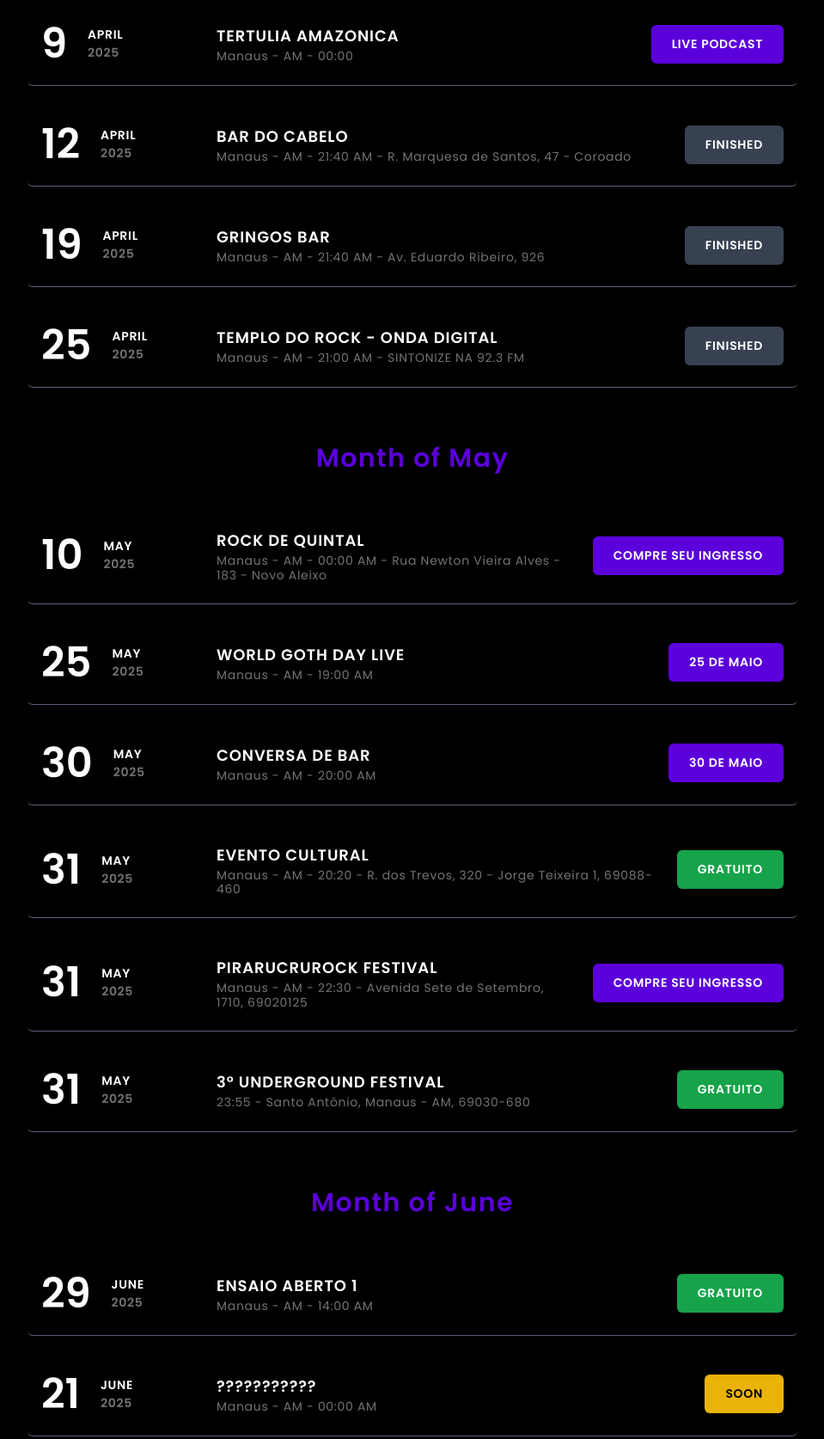
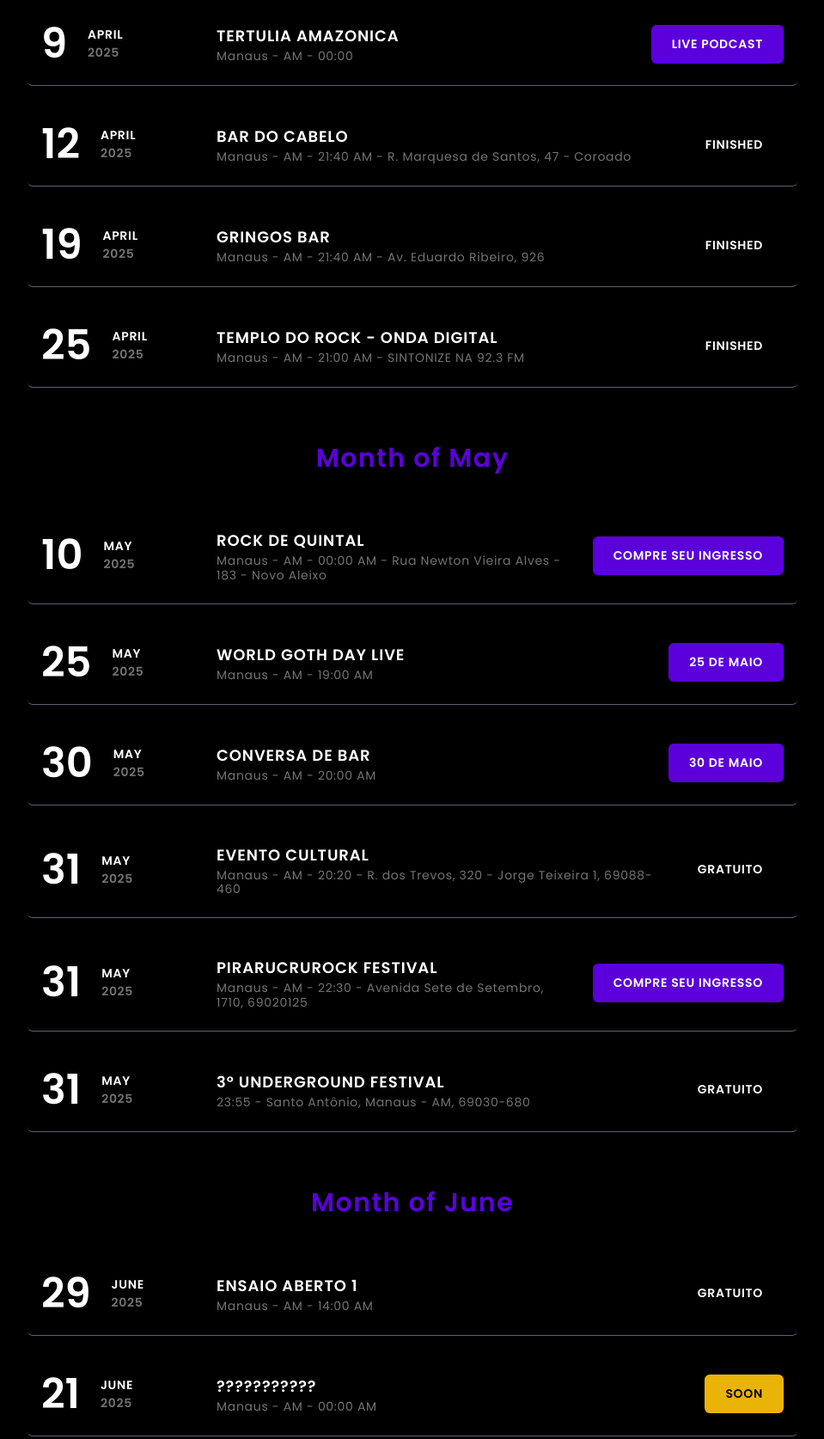
Before and after one commit to Matheuskievao/sovietat, a plain HTML site: page index.html in a window 1280 px wide. Shown: the part 2629-4303 px from the top of the page at 86% size, without its empty margins (160-1119 px from the left). Drawn offline with nearby package versions, Linux system fonts and the light colour scheme.

Commit message:
Update index.html

```diff
--- a/index.html
+++ b/index.html
@@ -462,7 +462,7 @@
                     <div class="event-name">BAR DO CABELO</div>
                     <div class="event-location">Manaus - AM - 21:40 AM - R. Marquesa de Santos, 47 - Coroado</div>
                  </div>
-                 <button class="event-button bg-gray-700 hover:bg-gray-600 cursor-default text-white">Finished</button>
+                 <button class="event-button bg-black hover:bg-gray-600 cursor-default text-white">Finished</button>
                </div>
                <div class="date-item" data-aos="fade-up" data-aos-delay="150">
                  <div class="date-info">
@@ -473,7 +473,7 @@
                    <div class="event-name">GRINGOS BAR</div>
                    <div class="event-location">Manaus - AM - 21:40 AM - Av. Eduardo Ribeiro, 926</div>
                  </div>
-                 <button class="event-button bg-gray-700 hover:bg-gray-600 cursor-default text-white">Finished</button>
+                 <button class="event-button bg-black hover:bg-gray-600 cursor-default text-white">Finished</button>
                </div>
                <div class="date-item opacity-80" data-aos="fade-up" data-aos-delay="200">
                 <div class="date-info">
@@ -484,7 +484,7 @@
                   <div class="event-name">TEMPLO DO ROCK - ONDA DIGITAL</div>
                   <div class="event-location">Manaus - AM - 21:00 AM - SINTONIZE NA 92.3 FM </div>
                 </div>
-                <button class="event-button bg-gray-700 hover:bg-gray-600 cursor-default text-white">Finished</button>
+                <button class="event-button bg-black hover:bg-gray-600 cursor-default text-white">Finished</button>
               </div>
             </div>
         </div>
@@ -537,7 +537,7 @@
                   <div class="event-name">EVENTO CULTURAL</div>
                   <div class="event-location">Manaus - AM - 20:20 - R. dos Trevos, 320 - Jorge Teixeira 1, 69088-460</div>
                 </div>
-                <button class="event-button bg-green-600 hover:bg-green-700 cursor-not-allowed text-white">Gratuito</button>
+                <button class="event-button bg-black hover:bg-green-700 cursor-not-allowed text-white">Gratuito</button>
               </div>
               <div class="date-item opacity-80" data-aos="fade-up" data-aos-delay="200">
                <div class="date-info">
@@ -559,7 +559,7 @@
                  <div class="event-name">3° UNDERGROUND FESTIVAL</div>
                  <div class="event-location">23:55 - Santo Antônio, Manaus - AM, 69030-680</div>
                </div>
-               <button class="event-button bg-green-600 hover:bg-green-700 cursor-not-allowed text-white">Gratuito</button>
+               <button class="event-button bg-black hover:bg-green-700 cursor-not-allowed text-white">Gratuito</button>
              </div>
             </div>
         </div>
@@ -579,7 +579,7 @@
                   <div class="event-name">ENSAIO ABERTO 1</div>
                   <div class="event-location">Manaus - AM - 14:00 AM</div>
                 </div>
-                <button class="event-button bg-green-600 hover:bg-green-700 cursor-not-allowed text-white">Gratuito</button>
+                <button class="event-button bg-black hover:bg-green-700 cursor-not-allowed text-white">Gratuito</button>
               </div>
                <div class="date-item opacity-80" data-aos="fade-up" data-aos-delay="250">
                 <div class="date-info">
@@ -641,7 +641,7 @@
                   <div class="event-name">ENSAIO ABERTO 3</div>
                   <div class="event-location">Manaus - AM - 14:00 AM</div>
                 </div>
-                <button class="event-button bg-green-600 hover:bg-green-700 cursor-not-allowed text-white">Gratuito</button>
+                <button class="event-button bg-black hover:bg-green-700 cursor-not-allowed text-white">Gratuito</button>
               </div>
             </div>
         </div>
@@ -661,7 +661,7 @@
                     <div class="event-name">ENSAIO ABERTO 4</div>
                     <div class="event-location">Manaus - AM - 14:00 AM</div>
                   </div>
-                  <button class="event-button bg-green-600 hover:bg-green-700 cursor-not-allowed text-white">Gratuito</button>
+                  <button class="event-button bg-black hover:bg-green-700 cursor-not-allowed text-white">Gratuito</button>
                 </div>
                 <div class="date-item opacity-80" data-aos="fade-up" data-aos-delay="250">
                   <div class="date-info">
@@ -756,7 +756,7 @@
                   <div class="overflow-hidden"> <img src="img/merchs.png" alt="T-shirt model Sadnesst by Gattopreto Art" class="w-full h-64 xs:h-72 sm:h-80 object-cover group-hover:scale-105 transition-transform duration-300 ease-in-out" loading="lazy"/> </div>
                   <div class="p-4 sm:p-6 flex-grow flex flex-col justify-between">
                     <div> <h3 class="font-sora-semibold text-lg sm:text-xl md:text-2xl mb-2 text-white">T-shirt model Sadness</h3> <div class="text-base sm:text-lg md:text-xl mb-3 sm:mb-4"> <span class="text-white font-semibold">R$95.00</span> </div> </div>
-                    <span class="mt-3 sm:mt-4 block w-full text-center bg-gray-700 group-hover:bg-gray-600 text-white font-semibold py-2.5 sm:py-3 px-4 sm:px-6 rounded transition duration-300 text-xs sm:text-sm md:text-base cursor-not-allowed">Out of stock</span>
+                    <span class="mt-3 sm:mt-4 block w-full text-center bg-black group-hover:bg-gray-600 text-white font-semibold py-2.5 sm:py-3 px-4 sm:px-6 rounded transition duration-300 text-xs sm:text-sm md:text-base cursor-not-allowed">Out of stock</span>
                   </div>
                 </div>
               </a>
```
